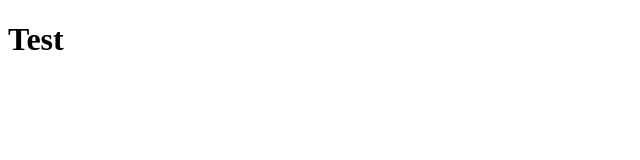
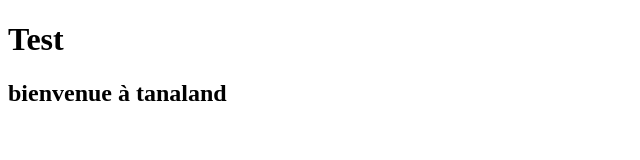
Before and after one commit to diiablex62/agence3, a plain HTML site: page index.html in a window 1280 px wide. Shown: the whole page, without its empty margins (0-640 px from the left). Drawn offline with Linux system fonts and the light colour scheme.

Commit message:
tanaland

```diff
--- a/index.html
+++ b/index.html
@@ -7,5 +7,6 @@
   </head>
   <body>
     <h1>Test</h1>
+    <h2>bienvenue à tanaland</h2>
   </body>
 </html>
```
